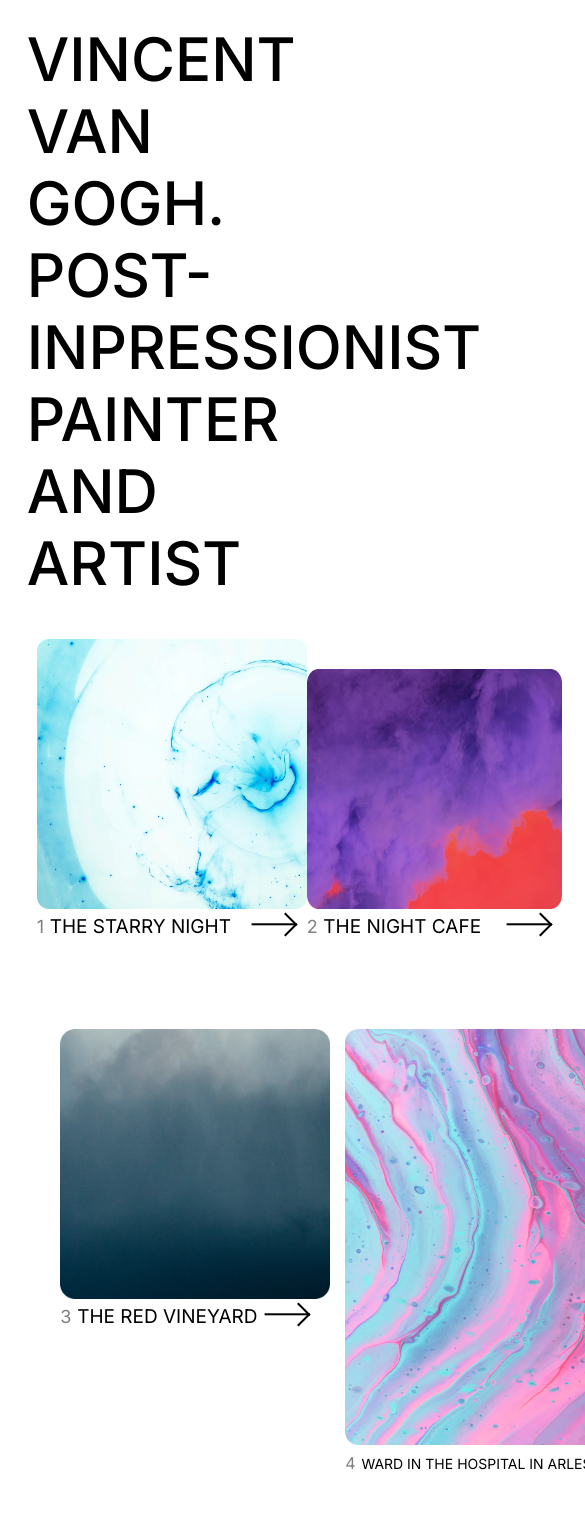
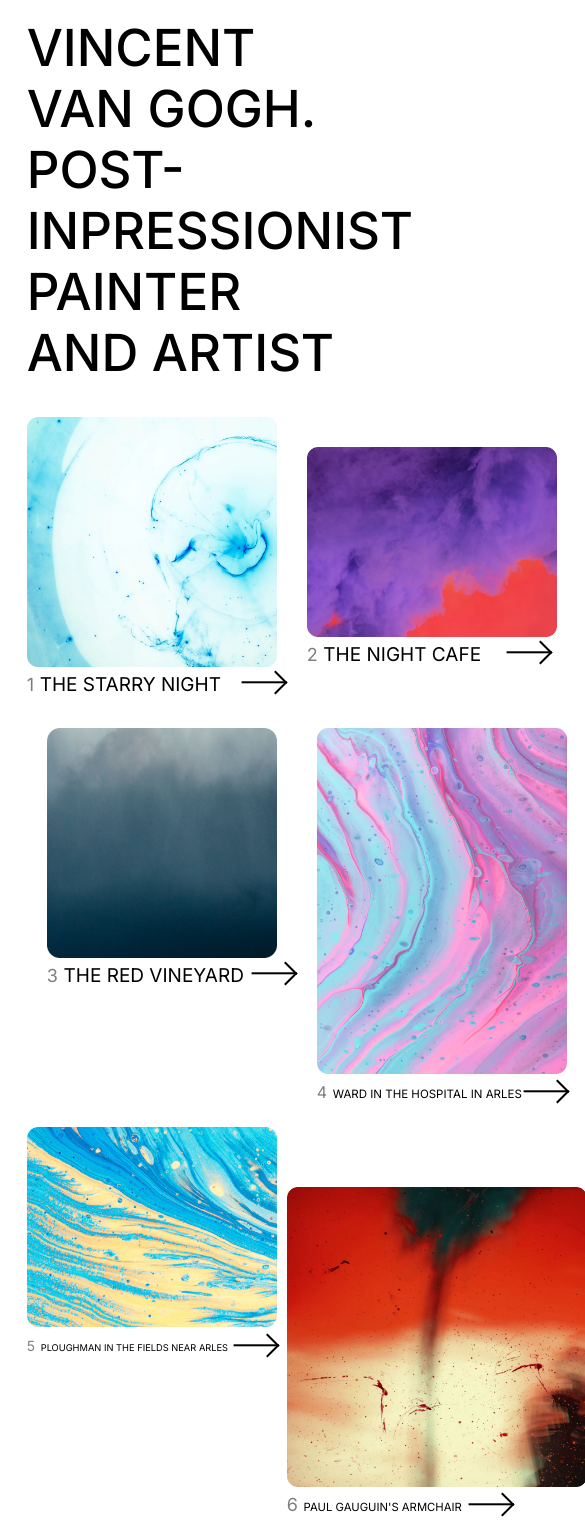
Before and after one commit to Sergo102/project1, a website: page index.html in a window 390 px wide. Shown: the part 55-1581 px from the top of the page, 585 px wide, since content can reach past the window. Drawn offline with Linux system fonts and the light colour scheme.

Commit message:
Adapting main page to 600px width

```diff
--- a/app/scss/main-page/main-page-(768-425).scss
+++ b/app/scss/main-page/main-page-(768-425).scss
@@ -3,3 +3,215 @@
     width: 585px;
   }
 }
+
+@media (max-width: 692px) {
+  #main{
+    h1{
+      width: 100%;
+      font-size: 57px;
+    }
+
+    #row2{
+      margin-left: 20px;
+    }
+
+    #row3{
+      width: 620px;
+      margin-left: 0px;
+    }
+
+    #bio{
+      p{
+        width: 90%;
+      }
+      img{
+        width: 240px;
+        height: auto;
+      }
+    }
+  }
+
+
+  #footer{
+    width: 100%;
+    margin-left: 0px;
+    .footer__right{
+      span{
+        font-size: 12px;
+      }
+    }
+  }
+}
+
+@media (max-width: 670px) {
+  #main{
+    h1{
+      font-size: 55px;
+    }
+
+    #row1{
+      width: 580px;
+      margin-left: 0px;
+    }
+
+    #row3{
+      height: auto;
+      margin-left: 0px;
+      .row3__left{
+        width: 250px;
+        img{
+          width: 250px;
+        }
+        h2{
+          span.name{
+            width: 150px;
+            font-size: 9.3px;
+          }
+        }
+      }
+      .row3__right{
+        h2{
+          span.name{
+            font-size: 11.3px;
+          }
+          .arrow-right{
+            margin-left: 69%;
+          }
+        }
+      }
+    }
+  }
+
+  #footer{
+    // width: 540px;
+    .footer__right{
+      width: 84%;
+      ul{
+        width: 500px;
+        a,li{
+          width: 100px;
+        }
+      }
+      .arrow-link{
+        width: auto;
+      }
+    }
+  }
+}
+
+@media (max-width: 650px) {
+  #main{
+    #row2{
+      width: 550px;
+      .row2__left{
+        width: 250px;
+      }
+      .row2__right{
+        width: 270px;
+        h2{
+          .name{
+            font-size: 12.5px;
+          }
+        }
+      }
+    }
+
+    #row3{
+      width: 580px;
+    }
+  }
+}
+
+@media (max-width: 630px) {
+  #main{
+    h1{
+      font-size: 51px;
+    }
+
+    #bio{
+      .bio__dates{
+        width: 100%;
+        justify-content: space-between;
+        ul{
+          width: 280px;
+          padding: 0px;
+          li{
+            width: 100%;
+            h4,span{
+              font-size: 19px;
+            }
+            h5{
+              font-size: 12px;
+            }
+          }
+        }
+      }
+    }
+  }
+
+  #footer{
+    .footer__right{
+      width: 500px;
+      ul{
+        width: 450px;
+        li{
+          width: 90px;
+          a{
+            width: 60px;
+            justify-content: space-between;
+          }
+        }
+      }
+    }
+  }
+}
+
+@media (max-width: 617px) {
+  #main{
+    #row1{
+      width: 530px;
+      height: auto;
+      .row1__left{
+        width: 250px;
+      }
+      .row1__right{
+        width: 250px;
+        img{
+          height: 190px;
+        }
+      }
+    }
+
+    #row2{
+      width: 520px;
+      height: auto;
+      margin-bottom: 30px;
+      .row2__left{
+        width: 230px;
+      }
+      .row2__right{
+        width: 250px;
+        h2{
+          .name{
+            font-size: 11.5px;
+          }
+        }
+      }
+    }
+
+    #row3{
+      width: 560px;
+      // .row3__left{
+      //   width: 230px;
+      // }
+      // .row3__right{
+      //   width: 250px;
+      //   h2{
+      //     .name{
+      //       font-size: 11.5px;
+      //     }
+      //   }
+      // }
+    }
+  }
+}
```
Also changed, not shown: dist/index.css, 1 other file.
